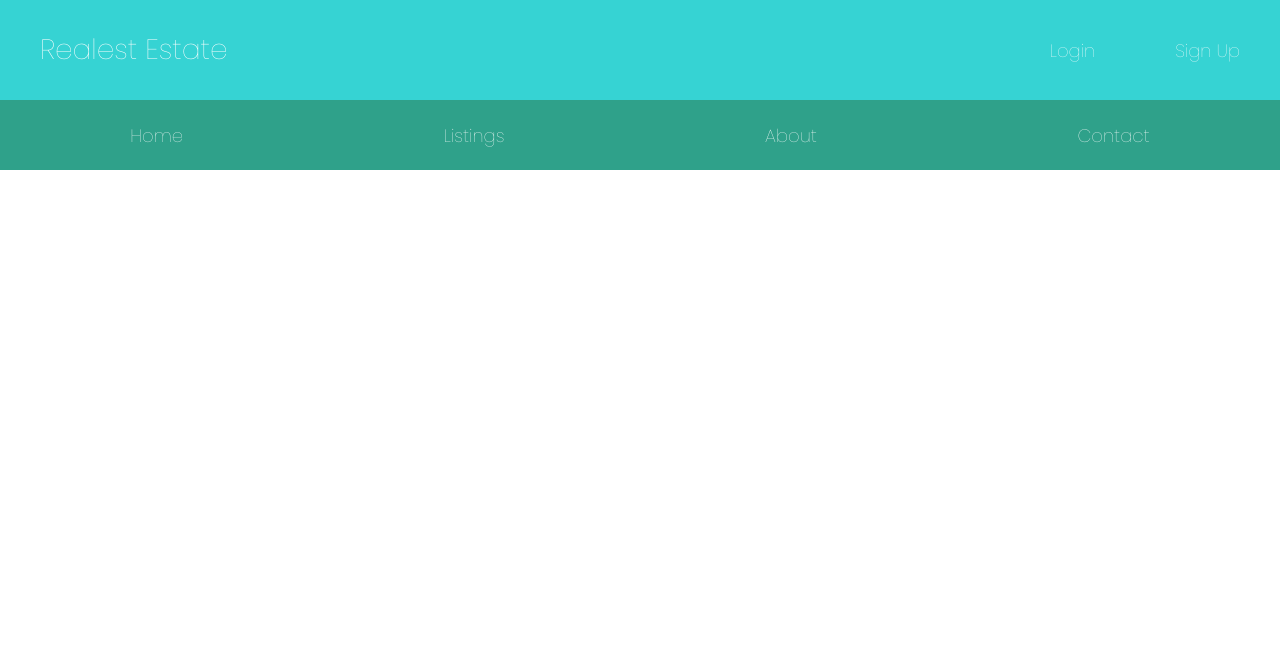
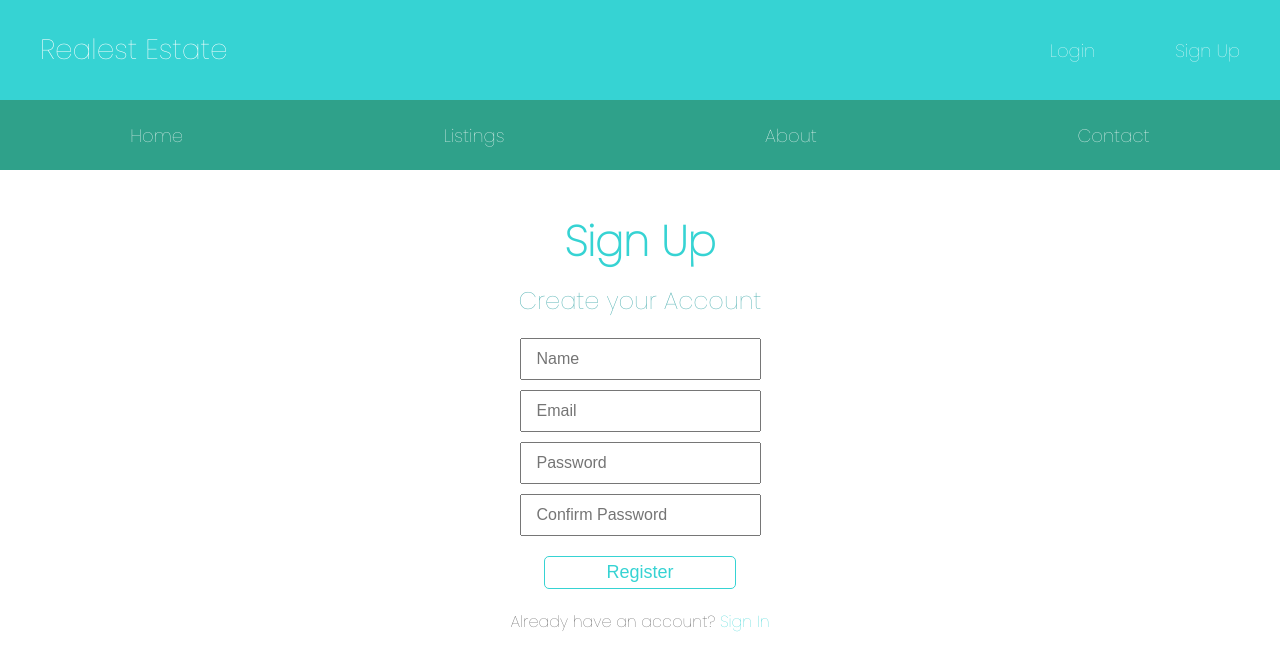
Before and after one commit to ShahSau/YourHome, a React (Create React App) app in the folder frontend/: page /signup in a window 1280 px wide. Shown: the top 670 px of the page. Built offline with nearby package versions, Linux system fonts and the light colour scheme.

Commit message:
login and logout form

```diff
--- a/frontend/package.json
+++ b/frontend/package.json
@@ -10,6 +10,7 @@
     "node-sass": "^6.0.1",
     "react": "^17.0.2",
     "react-dom": "^17.0.2",
+    "react-helmet": "^6.1.0",
     "react-redux": "^7.2.6",
     "react-router-dom": "^5.2.0",
     "react-scripts": "4.0.3",
--- a/frontend/src/containers/Login.js
+++ b/frontend/src/containers/Login.js
@@ -1,11 +1,78 @@
-import React from 'react'
+import React, { useState } from 'react';
+import { Link, Redirect } from 'react-router-dom';
+import { Helmet } from 'react-helmet';
+import { connect } from 'react-redux';
+import PropTypes from 'prop-types';
+import { login } from '../actions/auth';
 
-const Login = () => {
+const Login = ({ login, isAuthenticated }) => {
+    const [formData, setFormData] = useState({
+        email: '',
+        password: ''
+    });
+
+    const { email, password } = formData;
+
+    const onChange = e => setFormData({ ...formData, [e.target.name]: e.target.value });
+
+    const onSubmit = e => {
+        e.preventDefault();
+
+        login(email, password);
+    };
+
+    if (isAuthenticated)
+        return <Redirect to='/' />;
+
     return (
-        <div>
+        <div className='auth'>
+            <Helmet>
+                <title>Realest Estate - Login</title>
+                <meta
+                    name='description'
+                    content='login page'
+                />
+            </Helmet>
+            <h1 className='auth__title'>Sign In</h1>
+            <p className='auth__lead'>Sign into your Account</p>
+            <form className='auth__form' onSubmit={e => onSubmit(e)}>
+                <div className='auth__form__group'>
+                    <input
+                        className='auth__form__input'
+                        type='email'
+                        placeholder='Email'
+                        name='email' value={email}
+                        onChange={e => onChange(e)}
+                        required
+                    />
+                </div>
+                <div className='auth__form__group'>
+                    <input
+                        className='auth__form__input'
+                        type='password'
+                        placeholder='Password'
+                        name='password'
+                        value={password}
+                        onChange={e => onChange(e)}
+                        minLength='6'
+                    />
+                </div>
+                <button className='auth__form__button'>Login</button>
+            </form>
+            <p className='auth__authtext'>
+                Don't have an account? <Link className='auth__authtext__link' to='/signup'>Sign Up</Link>
+            </p>
+        </div>
+    );
+};
 
-        </div>
-    )
-}
+Login.propTypes = {
+    login: PropTypes.func.isRequired,
+    isAuthenticated: PropTypes.bool
+};
 
-export default Login
+const mapStateToProps = state => ({
+    isAuthenticated: state.auth.isAuthenticated
+});
+
+export default connect(mapStateToProps, { login })(Login);
--- a/frontend/src/containers/SignUp.js
+++ b/frontend/src/containers/SignUp.js
@@ -1,11 +1,109 @@
-import React from 'react'
+import React, { useState } from 'react';
+import { connect } from 'react-redux';
+import { Link, Redirect } from 'react-router-dom';
+import { Helmet } from 'react-helmet';
+import { setAlert } from '../actions/alert';
+import { signup } from '../actions/auth';
+import PropTypes from 'prop-types';
 
-const SignUp = () => {
+const SignUp = ({ setAlert, signup, isAuthenticated }) => {
+    const [formData, setFormData] = useState({
+        name: '',
+        email: '',
+        password: '',
+        password2: ''
+    });
+
+    const { name, email, password, password2 } = formData;
+
+    const onChange = e => setFormData({ ...formData, [e.target.name]: e.target.value });
+
+    const onSubmit = e => {
+        e.preventDefault();
+
+        if (password !== password2)
+            setAlert('Passwords do not match', 'error');
+        else
+            signup({ name, email, password, password2 });
+    };
+
+    if (isAuthenticated)
+        return <Redirect to='/' />;
+
     return (
-        <div>
+        <div className='auth'>
+            <Helmet>
+                <title>Realest Estate - Sign Up</title>
+                <meta
+                    name='description'
+                    content='sign up page'
+                />
+            </Helmet>
+            <h1 className='auth__title'>Sign Up</h1>
+            <p className='auth__lead'>Create your Account</p>
+            <form className='auth__form' onSubmit={e => onSubmit(e)}>
+                <div className='auth__form__group'>
+                    <input
+                        className='auth__form__input'
+                        type='text'
+                        placeholder='Name'
+                        name='name'
+                        value={name}
+                        onChange={e => onChange(e)}
+                        required
+                    />
+                </div>
+                <div className='auth__form__group'>
+                    <input
+                        className='auth__form__input'
+                        type='email'
+                        placeholder='Email'
+                        name='email'
+                        value={email}
+                        onChange={e => onChange(e)}
+                        required
+                    />
+                </div>
+                <div className='auth__form__group'>
+                    <input
+                        className='auth__form__input'
+                        type='password'
+                        placeholder='Password'
+                        name='password'
+                        value={password}
+                        onChange={e => onChange(e)}
+                        minLength='6'
+                    />
+                </div>
+                <div className='auth__form__group'>
+                    <input
+                        className='auth__form__input'
+                        type='password'
+                        placeholder='Confirm Password'
+                        name='password2'
+                        value={password2}
+                        onChange={e => onChange(e)}
+                        minLength='6'
+                    />
+                </div>
+                <button className='auth__form__button'>Register</button>
+            </form>
+            <p className='auth__authtext'>
+                Already have an account? <Link className='auth__authtext__link' to='/login'>Sign In</Link>
+            </p>
+        </div>
+    );
 
-        </div>
-    )
-}
+};
 
-export default SignUp
+SignUp.propTypes = {
+    setAlert: PropTypes.func.isRequired,
+    signup: PropTypes.func.isRequired,
+    isAuthenticated: PropTypes.bool
+};
+
+const mapStateToProps = state => ({
+    isAuthenticated: state.auth.isAuthenticated
+})
+
+export default connect(mapStateToProps, { setAlert, signup })(SignUp);
```
Also changed, not shown: 1 other file (tests, documents, lock files or other folders).
